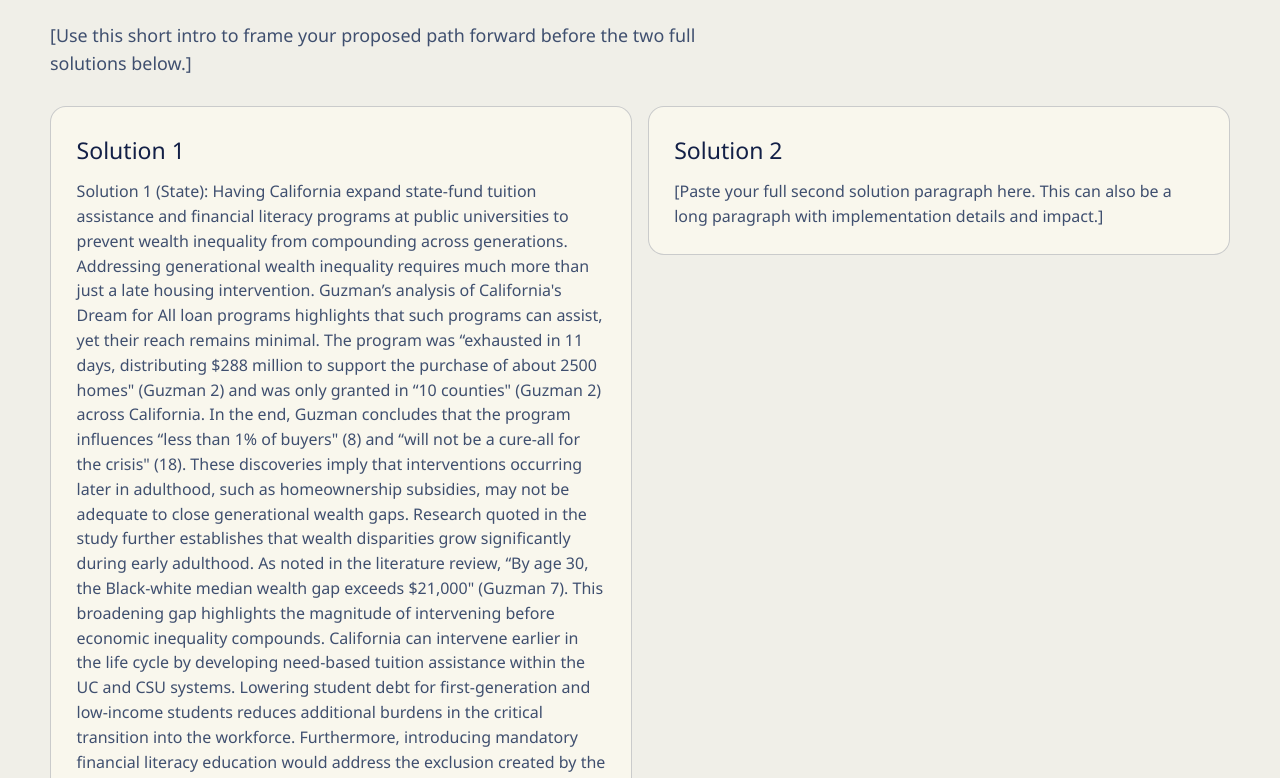
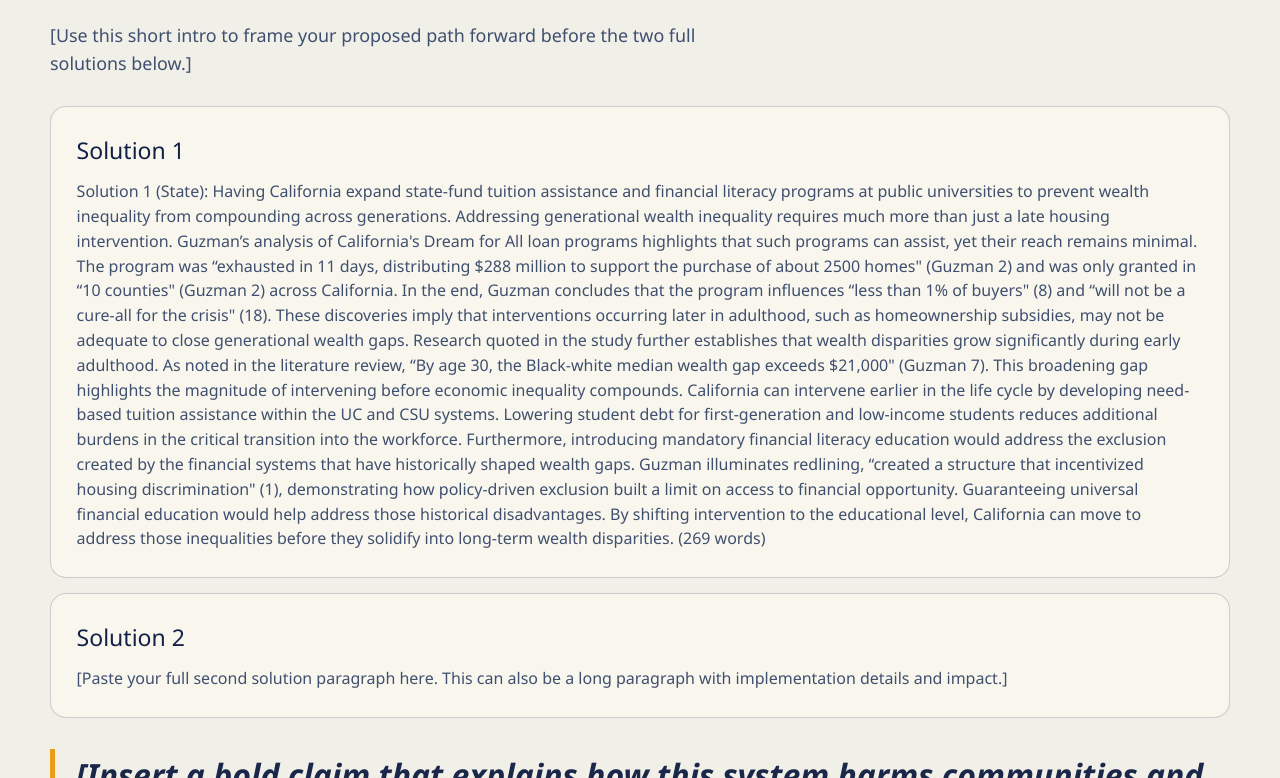
Before and after one commit to Damilss/generational-wealth-inequality, a Next.js app: page / in a window 1280 px wide. Shown: the part 4902-5680 px from the top of the page. Built offline with nearby package versions, Linux system fonts and the light colour scheme.

Commit message:
bug adjust solutions to be vertical

```diff
--- a/app/globals.css
+++ b/app/globals.css
@@ -361,7 +361,7 @@ a {
 .solution-panel-grid {
   margin-top: 1.8rem;
   display: grid;
-  grid-template-columns: repeat(2, minmax(0, 1fr));
+  grid-template-columns: 1fr;
   gap: 0.95rem;
 }
 
```
